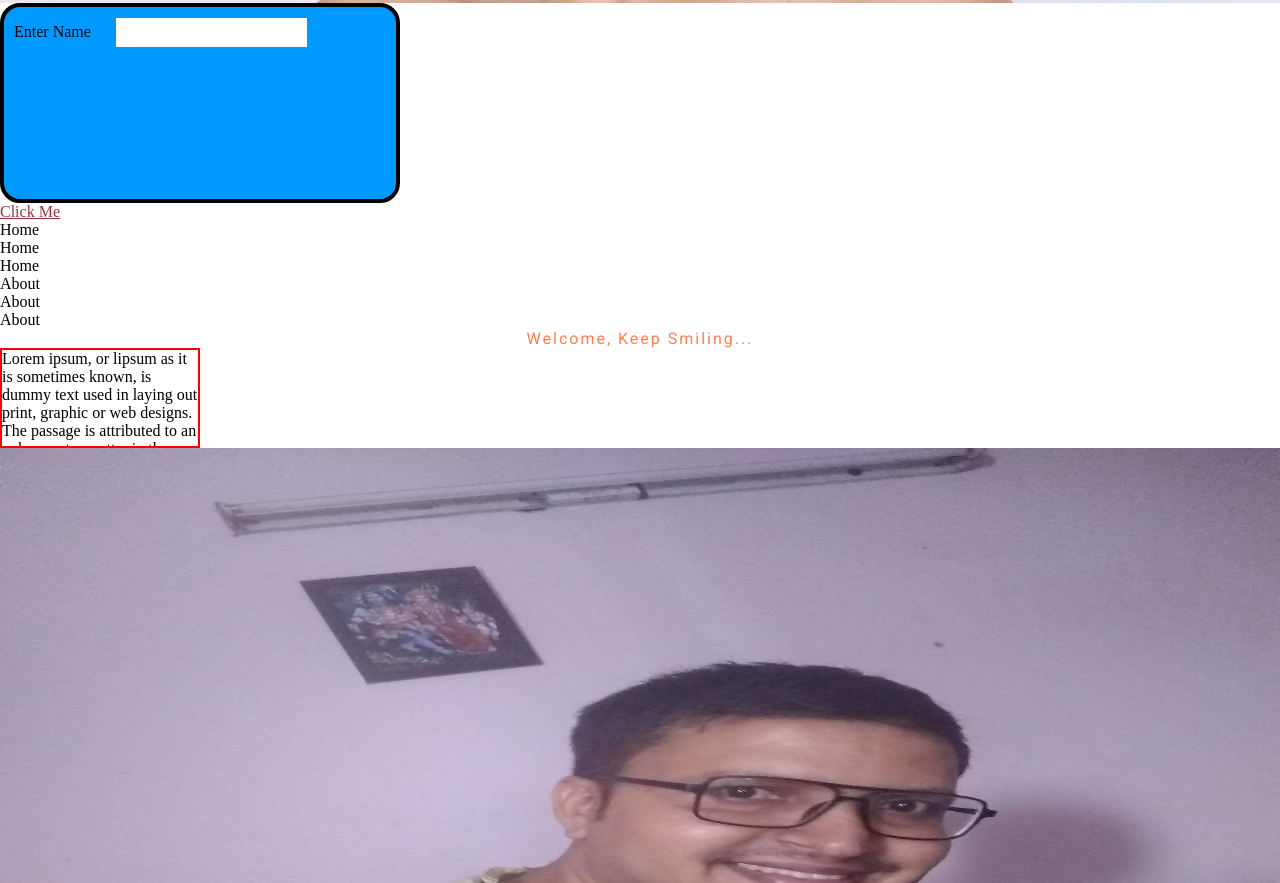
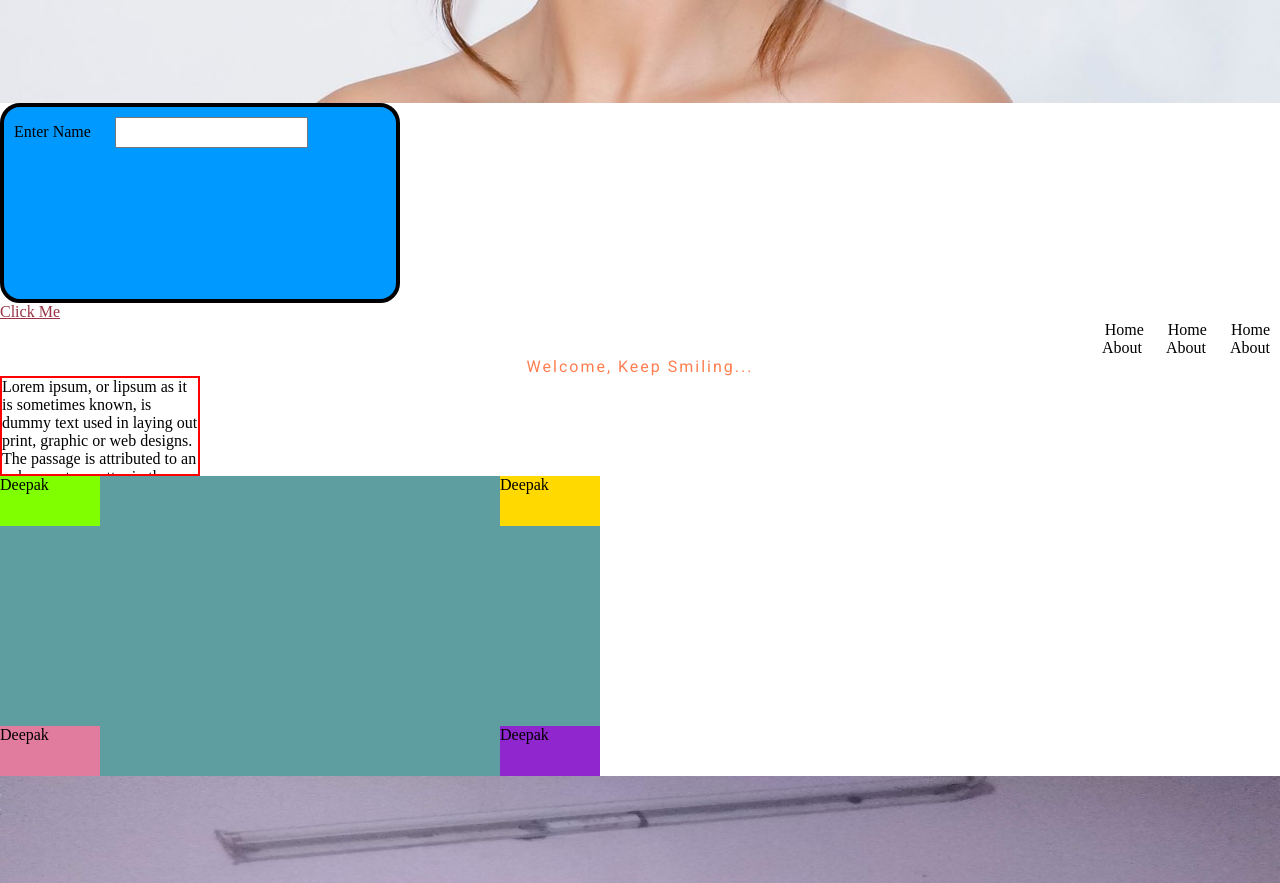
Before and after one commit to Deepia/htmlSites, a plain HTML site: page index.html in a window 1280 px wide. Shown: the part 797-1680 px from the top of the page. Drawn offline with Linux system fonts and the light colour scheme.

Commit message:
24-01-2021-last

```diff
--- a/css/style.css
+++ b/css/style.css
@@ -55,7 +55,9 @@ label{
     margin: 10px;
 }
 ul,ol{
-    list-style-type: lower-latin
+    list-style-type: none;
+    list-style: none;
+    text-align: right;
 }
 .overflowcss{
     width:200px;
@@ -63,3 +65,66 @@ ul,ol{
     border:2px solid red;
     overflow-y: scroll;
 }
+.father{
+    width:600px;
+    height: 300px;
+    background-color: cadetblue;
+    position:relative;
+}
+.child1{
+    width:100px;
+    height:50px;
+    background-color: chartreuse;
+    position: absolute;
+    left:0;
+}
+.child2{
+    width:100px;
+    height:50px;
+    background-color: rgb(255, 217, 0);
+    position: absolute;
+    right:0;
+}
+.child3{
+    width:100px;
+    height:50px;
+    background-color: rgb(144, 38, 206);
+    position: absolute;
+    bottom: 0;
+    right:0;
+}
+.child4{
+    width:100px;
+    height:50px;
+    background-color: rgb(226, 124, 158);
+    position: absolute;
+    bottom: 0;
+}
+.header{
+    width:100%;
+    height: 100px;
+    background-color: black;
+}
+.logo{
+    width:30%;
+    line-height: 100px;
+    background-color: chocolate;
+    color: white;
+    text-align: center;
+    font-weight: 400;
+    font-size: 2rem;
+    float: left;
+}
+.menu{
+    width:70%;
+    line-height: 100px;
+    background-color: rgb(210, 30, 210);
+    color: white;
+    float: right;
+    font-weight: 400;
+    font-size: 2rem;
+}
+li{
+    display: inline-block;
+    padding: 0 10px;
+}
--- a/index.html
+++ b/index.html
@@ -9,6 +9,16 @@
     <title>Document</title>
 </head>
 <body>
+    <div class="header">
+        <div class="logo">Deepak</div>
+        <div class="menu">
+            <ul>
+                <li>Home</li>
+                <li>AboutUs</li>
+                <li>ContactUs</li>
+            </ul>
+        </div>
+    </div>
 <div class="backImg">
 </div>
 <div class="borderCss">
@@ -31,6 +41,12 @@
 <p class="overflowcss">Lorem ipsum, or lipsum as it is sometimes known, is dummy text used in laying out print, graphic or web designs. The passage is attributed to an unknown typesetter in the 15th century who is thought to have scrambled parts of Cicero's De Finibus Bonorum et Malorum for use in a type specimen book.
 
 </p>
+<div class="father">
+<div class="child1">Deepak</div>
+<div class="child2">Deepak</div>
+<div class="child3">Deepak</div>
+<div class="child4">Deepak</div>
+</div>
 <div class="backImg1">
 </div>
 </body>
```
